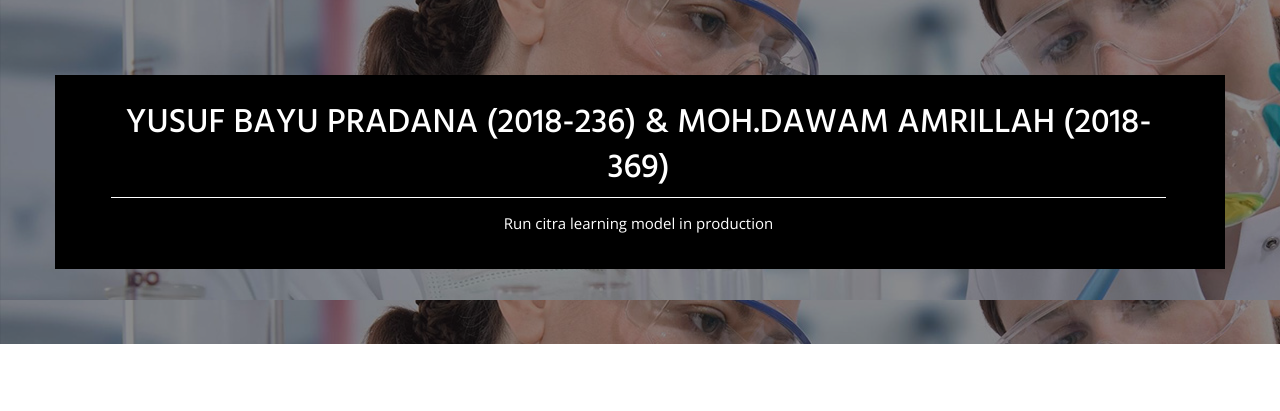
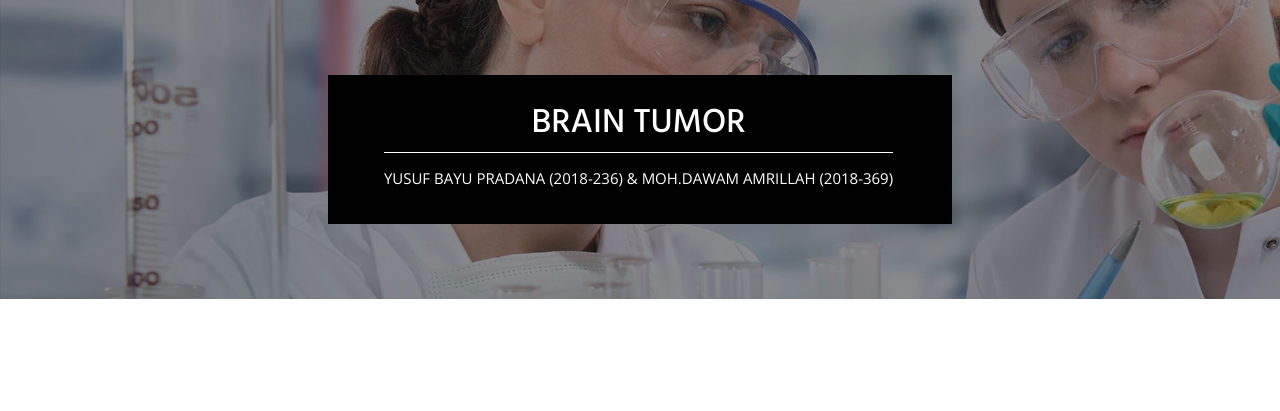
Before and after one commit to dawamamrillah/machine, a Flask app: template templates/result_select.html in a window 1280 px wide. Shown: the top 411 px of the page. Run offline with Flask 2, Linux system fonts and the light colour scheme; the template is opened without the code that fills it, so the values that code supplies are empty; some libraries are stand-ins or nearby versions; some web fonts are replaced.

Commit message:
Update result_select.html

```diff
--- a/templates/result_select.html
+++ b/templates/result_select.html
@@ -5,9 +5,9 @@
 <section class="page-title centred" style="background-image: url(../static/main/images/background/page-title.jpg);">
     <div class="container">
         <div class="content-box" style="background-color: #000000;">
-            <div class="title">YUSUF BAYU PRADANA (2018-236) & MOH.DAWAM AMRILLAH (2018-369)</div>
+            <div class="title">BRAIN TUMOR</div>
             <ul class="bread-crumb">
-                <li>Run citra learning model in production</li>
+                <li>YUSUF BAYU PRADANA (2018-236) & MOH.DAWAM AMRILLAH (2018-369)</li>
             </ul>
         </div>
     </div>
```
